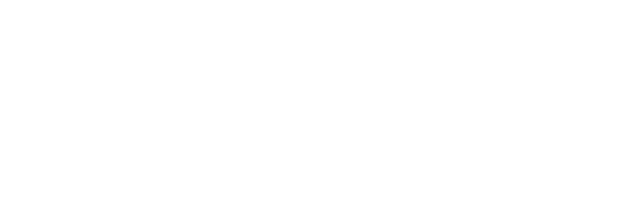
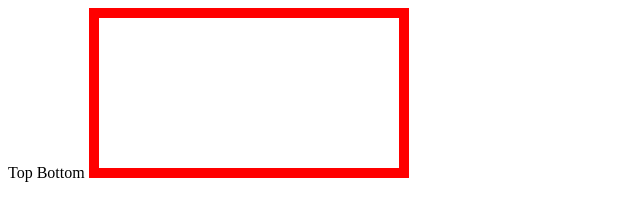
Before and after one commit to SenorGato/procmap, a website built with webpack: page index.html in a window 1280 px wide. Shown: the whole page, without its empty margins (0-640 px from the left). Built offline with nearby package versions, Linux system fonts and the light colour scheme.

Commit message:
refactor

```diff
--- a/index.html
+++ b/index.html
@@ -5,6 +5,8 @@
     <title></title>
 </head>
 <body>
-
+    Top
+    <script src="/dist/index.js"></script>
+    Bottom
 </body>
 </html>
--- a/src/main.ts
+++ b/src/main.ts
@@ -1,16 +1,18 @@
 import { Tile } from "./tile";
 import { Terrain } from "./enums"
-import { Noise2D } from "./perlin"
 
 let tileSize = 10;
 let gameMapWidth = 800;
-let gameMapHeight = 600;
+let gameMapHeight = 100;
 
 let gameMap: Tile[][] = [];
 
 for( let x=0; x < (gameMapWidth/tileSize); x++) {
     gameMap[x] = [];
     for( let y=0; y< (gameMapHeight/tileSize); y++) {
-        gameMap[x][y] = new Tile(Noise2D(x,y), Terrain.Mountain, "default");
+        gameMap[x][y] = new Tile(1,Terrain.Ocean,"tile");
     }
 }
+
+
+document.body.innerHTML += '<canvas id="map" width=gameMapWidth height="gameMapHeight" style="border:10px solid red"></canvas>';
--- a/src/perlin.js
+++ /dev/null
@@ -1,104 +0,0 @@
-//Ken Perlin's original permutation
-let permutation: number[] = [151, 160, 137, 91, 90, 15, 131, 13, 201, 95, 96, 53, 194, 233, 7, 225, 140, 36,
-                      103, 30, 69, 142, 8, 99, 37, 240, 21, 10, 23, 190, 6, 148, 247, 120, 234, 75, 0,
-                      26, 197, 62, 94, 252, 219, 203, 117, 35, 11, 32, 57, 177, 33, 88, 237, 149, 56,
-                      87, 174, 20, 125, 136, 171, 168, 68, 175, 74, 165, 71, 134, 139, 48, 27, 166,
-                      77, 146, 158, 231, 83, 111, 229, 122, 60, 211, 133, 230, 220, 105, 92, 41, 55,
-                      46, 245, 40, 244, 102, 143, 54, 65, 25, 63, 161, 1, 216, 80, 73, 209, 76, 132,
-                      187, 208, 89, 18, 169, 200, 196, 135, 130, 116, 188, 159, 86, 164, 100, 109,
-                      198, 173, 186, 3, 64, 52, 217, 226, 250, 124, 123, 5, 202, 38, 147, 118, 126,
-                      255, 82, 85, 212, 207, 206, 59, 227, 47, 16, 58, 17, 182, 189, 28, 42, 223, 183,
-                      170, 213, 119, 248, 152, 2, 44, 154, 163, 70, 221, 153, 101, 155, 167, 43,
-                      172, 9, 129, 22, 39, 253, 19, 98, 108, 110, 79, 113, 224, 232, 178, 185, 112,
-                      104, 218, 246, 97, 228, 251, 34, 242, 193, 238, 210, 144, 12, 191, 179, 162,
-                      241, 81, 51, 145, 235, 249, 14, 239, 107, 49, 192, 214, 31, 181, 199, 106,
-                      157, 184, 84, 204, 176, 115, 121, 50, 45, 127, 4, 150, 254, 138, 236, 205,
-                      93, 222, 114, 67, 29, 24, 72, 243, 141, 128, 195, 78, 66, 215, 61, 156, 180];
-
-class Vector2 {
-	constructor(x, y){
-		this.x = x;
-		this.y = y;
-	}
-	dot(other){
-		return this.x*other.x + this.y*other.y;
-	}
-}
-
-function Shuffle(tab){
-	for(let e = tab.length-1; e > 0; e--){
-		let index = Math.round(Math.random()*(e-1)),
-			temp  = tab[e];
-
-		tab[e] = tab[index];
-		tab[index] = temp;
-	}
-}
-
-function MakePermutation(){
-	let P = [];
-	for(let i = 0; i < 256; i++){
-		P.push(i);
-	}
-	Shuffle(P);
-	for(let i = 0; i < 256; i++){
-		P.push(P[i]);
-	}
-
-	return P;
-}
-let P = MakePermutation();
-
-function GetConstantVector(v){
-	//v is the value from the permutation table
-	let h = v & 3;
-	if(h == 0)
-		return new Vector2(1.0, 1.0);
-	else if(h == 1)
-		return new Vector2(-1.0, 1.0);
-	else if(h == 2)
-		return new Vector2(-1.0, -1.0);
-	else
-		return new Vector2(1.0, -1.0);
-}
-
-function Fade(t){
-	return ((6*t - 15)*t + 10)*t*t*t;
-}
-
-function Lerp(t, a1, a2){
-	return a1 + t*(a2-a1);
-}
-
-export function Noise2D(x, y){
-	let X = Math.floor(x) & 255;
-	let Y = Math.floor(y) & 255;
-
-	let xf = x-Math.floor(x);
-	let yf = y-Math.floor(y);
-
-	let topRight = new Vector2(xf-1.0, yf-1.0);
-	let topLeft = new Vector2(xf, yf-1.0);
-	let bottomRight = new Vector2(xf-1.0, yf);
-	let bottomLeft = new Vector2(xf, yf);
-
-	//Select a value in the array for each of the 4 corners
-	let valueTopRight = P[P[X+1]+Y+1];
-	let valueTopLeft = P[P[X]+Y+1];
-	let valueBottomRight = P[P[X+1]+Y];
-	let valueBottomLeft = P[P[X]+Y];
-
-	let dotTopRight = topRight.dot(GetConstantVector(valueTopRight));
-	let dotTopLeft = topLeft.dot(GetConstantVector(valueTopLeft));
-	let dotBottomRight = bottomRight.dot(GetConstantVector(valueBottomRight));
-	let dotBottomLeft = bottomLeft.dot(GetConstantVector(valueBottomLeft));
-
-	let u = Fade(xf);
-	let v = Fade(yf);
-
-	return Lerp(u,
-		Lerp(v, dotBottomLeft, dotTopLeft),
-		Lerp(v, dotBottomRight, dotTopRight)
-	);
-
-}
--- a/webpack.config.js
+++ b/webpack.config.js
@@ -27,10 +27,6 @@ module.exports = {
                 use: 'ts-loader',
                 exclude: /node_modules/,
             },
-            {
-                test: /\.js$/,
-                use: 'val-loader'
-            }
         ]
     }
 };
```
